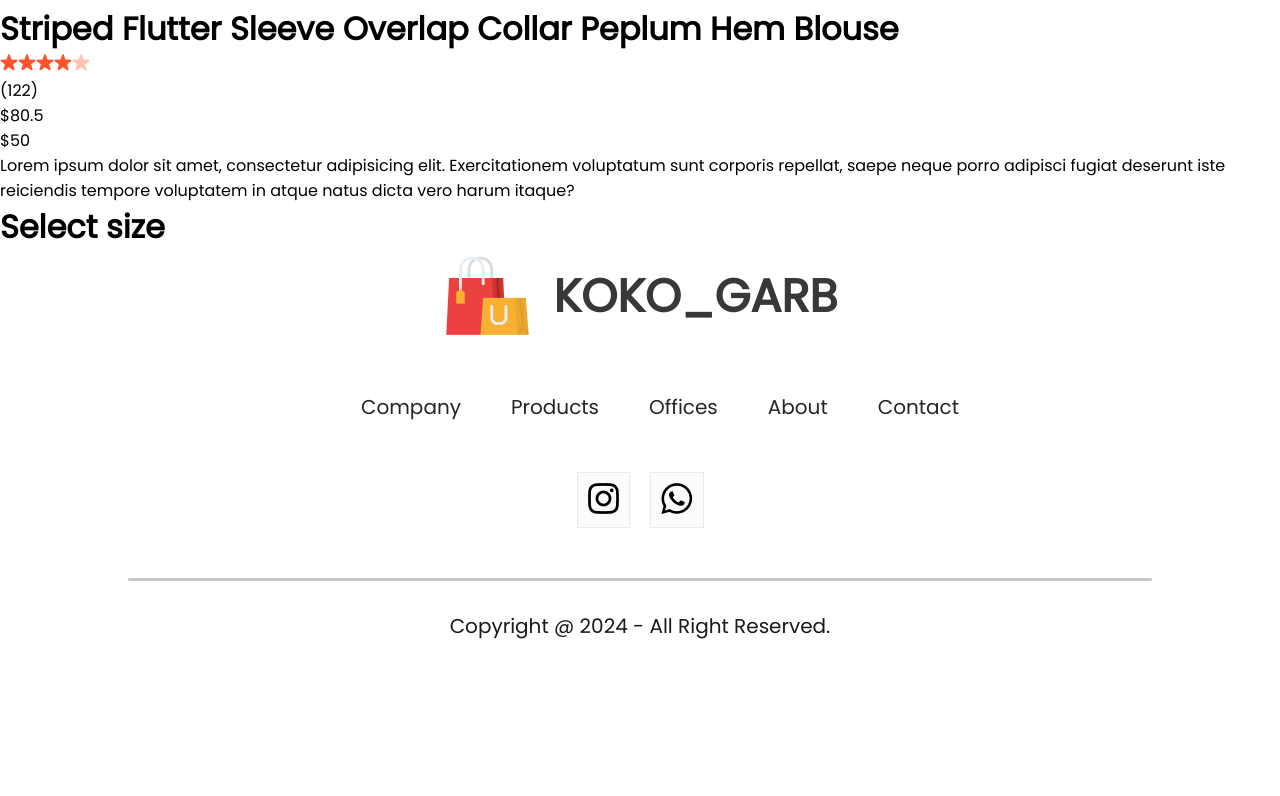
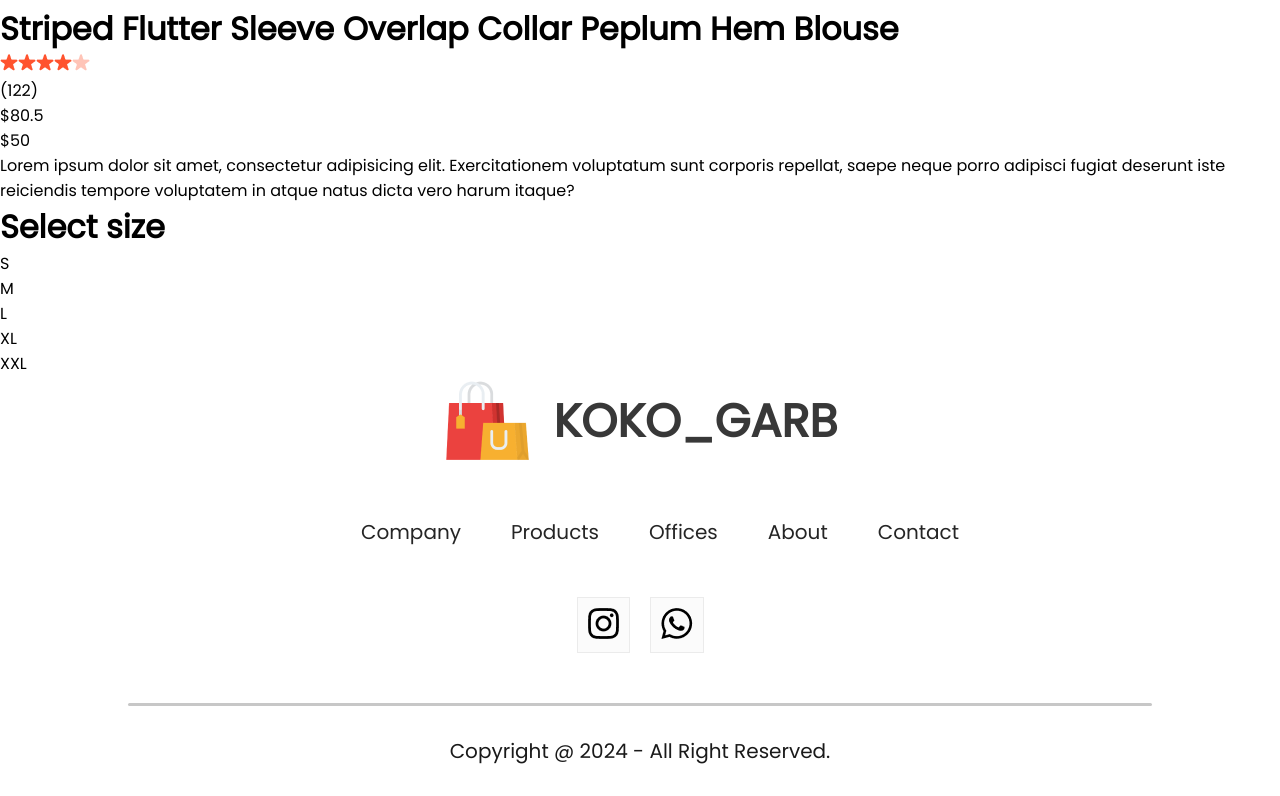
Before and after one commit to Jejeet/KokoBiz, a React (Create React App) app in the folder frontend/: page /product/1 in a window 1280 px wide. Shown: the part 1392-2188 px from the top of the page. Before the commit the page ends 2063 px from the top, so only its background shows below. Built offline with nearby package versions, Linux system fonts and the light colour scheme; a web font is replaced by a local one.

Commit message:
Each product page

```diff
--- a/frontend/src/Components/Product display/ProductDisplay.jsx
+++ b/frontend/src/Components/Product display/ProductDisplay.jsx
@@ -39,6 +39,13 @@ const ProductDisplay = (props) => {
             </div>
             <div className="productdiplay-right-size">
                 <h1>Select size</h1>
+                <div className="productdiplay-right-size">
+                    <div>S</div>
+                    <div>M</div>
+                    <div>L</div>
+                    <div>XL</div>
+                    <div>XXL</div>
+                </div>
             </div>
         </div>
     </div>
```
